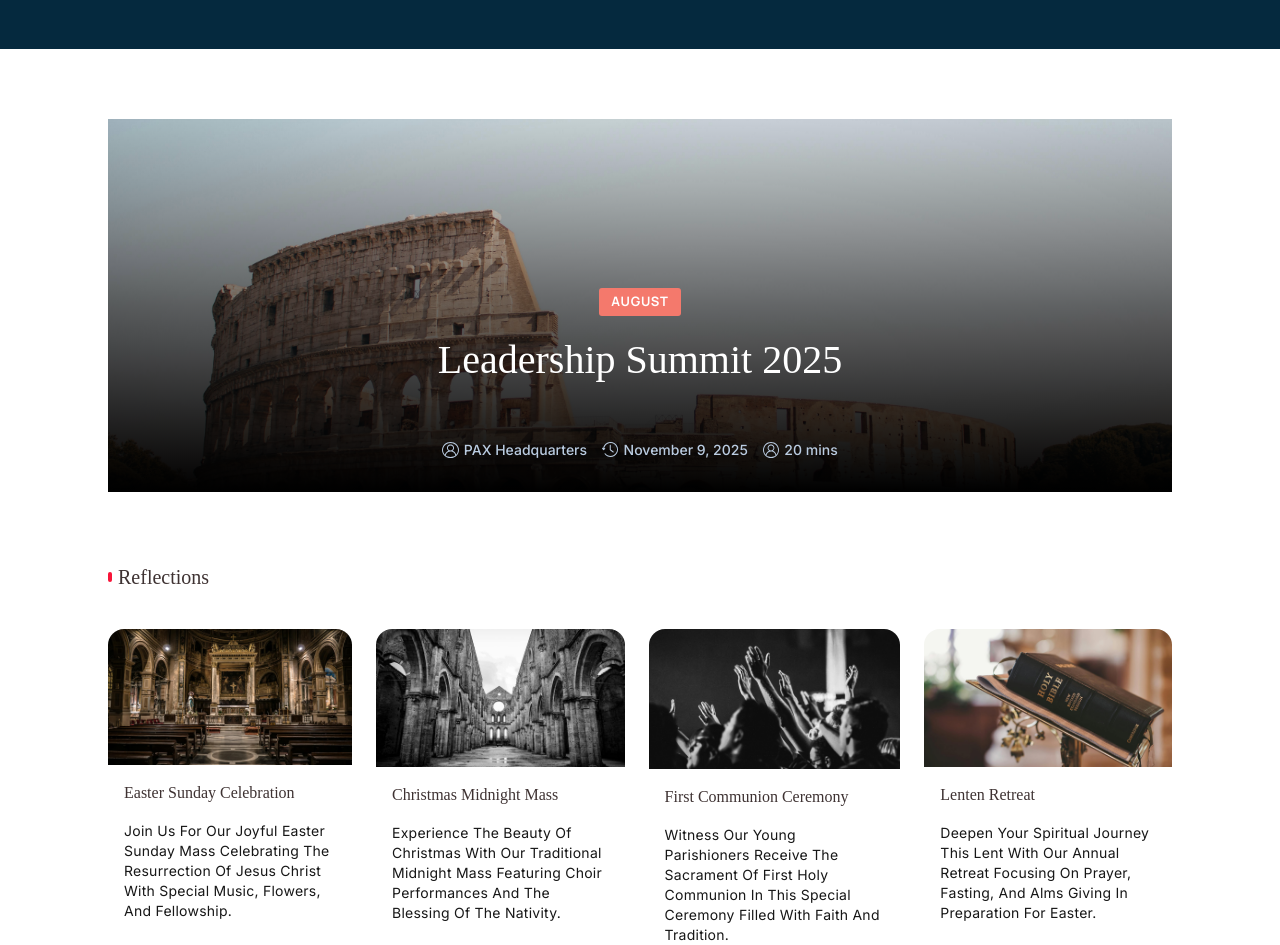
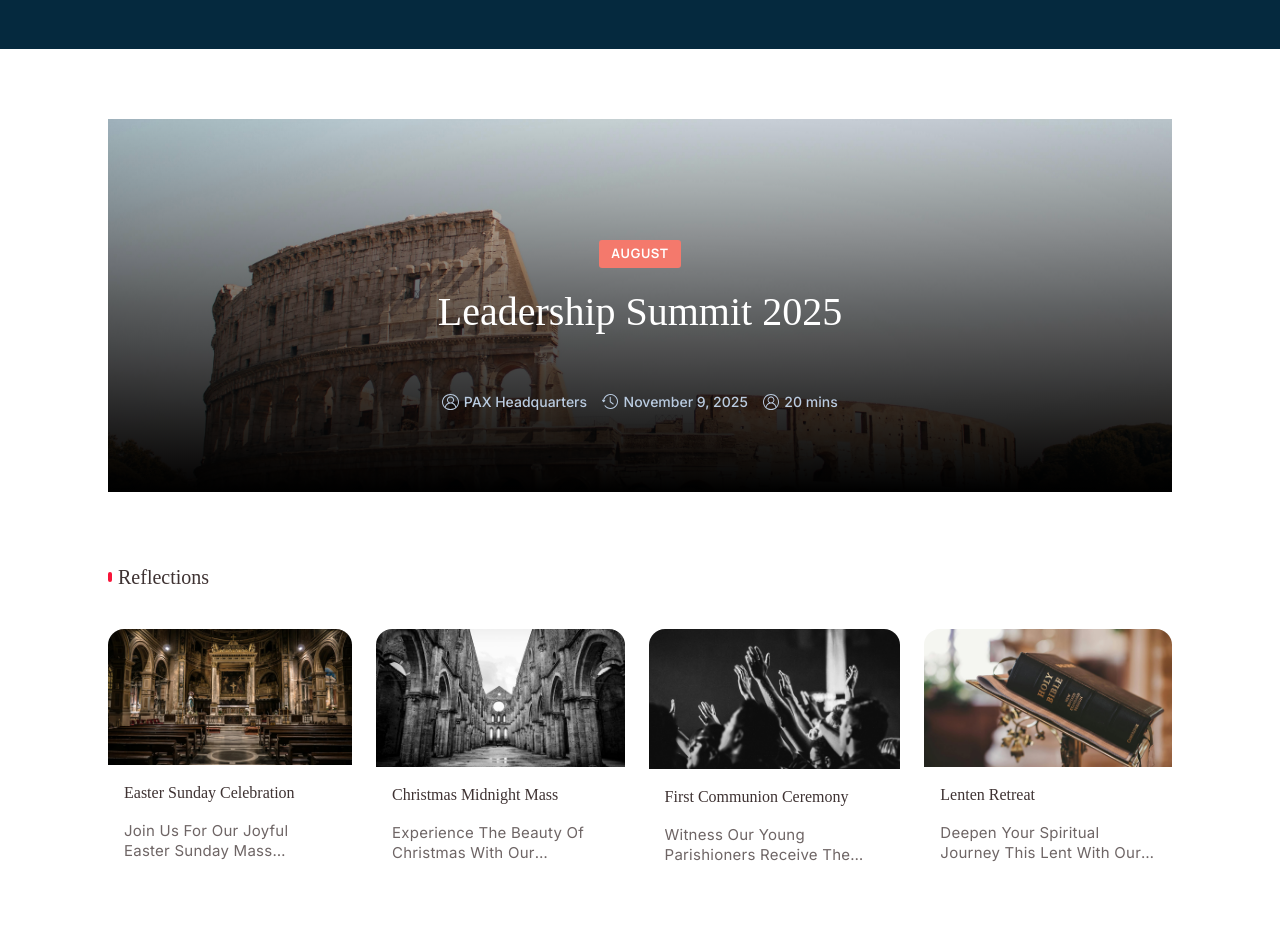
Before and after one commit to Efojensen/CYC_connect, a Next.js app: page / in a window 1280 px wide. Shown: the part 251-1196 px from the top of the page. After the commit the page ends 1116 px from the top, so only its background shows below. Built offline with nearby package versions, Linux system fonts and the light colour scheme.

Commit message:
fixed some styles

```diff
--- a/components/FirstImage/FirstImage.tsx
+++ b/components/FirstImage/FirstImage.tsx
@@ -26,7 +26,7 @@ const FirstImage: React.FC<FirstImageProps> = ({ date, image, month, title, auth
                 <div className='absolute inset-0 bg-linear-to-t from-black via-[rgba(0,0,0,0.55)] to-transparent to-53.96%' />
             </div>
 
-            <div className='flex flex-col absolute w-full items-center bottom-0 pb-8'>
+            <div className='flex flex-col absolute w-full items-center bottom-0 mb-20'>
                 <MonthTile month={month} />
                 <p className='mt-[.8762rem] text-center lora-font text-[2.5rem] font-medium text-white capitalize'>{title}</p>
                 <div className='flex gap-x-3.75 mt-12.5'>
--- a/components/InfoTile.tsx
+++ b/components/InfoTile.tsx
@@ -20,7 +20,7 @@ const InfoTile:React.FC<InfoTileProps> = ({ title, imgUrl, previewContent, alt }
 
             <div className='flex flex-col px-4'>
                 <h5 className='capitalize font-medium text-[1rem] lora-font text-sectionTitleColor text-ellipsis mb-4'>{title}</h5>
-                <p className='text-sm leading-5 capitalize tracking-[.0156rem] inter-font text-ellipsis text-[rgba(62, 50, 50, 0.75)]'>{previewContent}</p>
+                <p className='text-[.9375rem] leading-5 capitalize tracking-[.0156rem] inter-font text-ellipsis text-[#3e3232] opacity-75 line-clamp-2'>{previewContent}</p>
             </div>
         </div>
     )
--- a/components/navBar/SearchBar.tsx
+++ b/components/navBar/SearchBar.tsx
@@ -12,13 +12,14 @@ const SearchBar = () => {
                 value={text}
                 placeholder='search here...'
                 onChange={(e) => {setText(e.target.value)}}
-                className='focus:outline-none'
+                className='focus:outline-none w-full'
             />
             <Image
                 width={24}
                 height={24}
                 alt='search icon'
                 src='/svgs/search.svg'
+                className='hover:cursor-pointer'
             />
         </div>
     )
```
